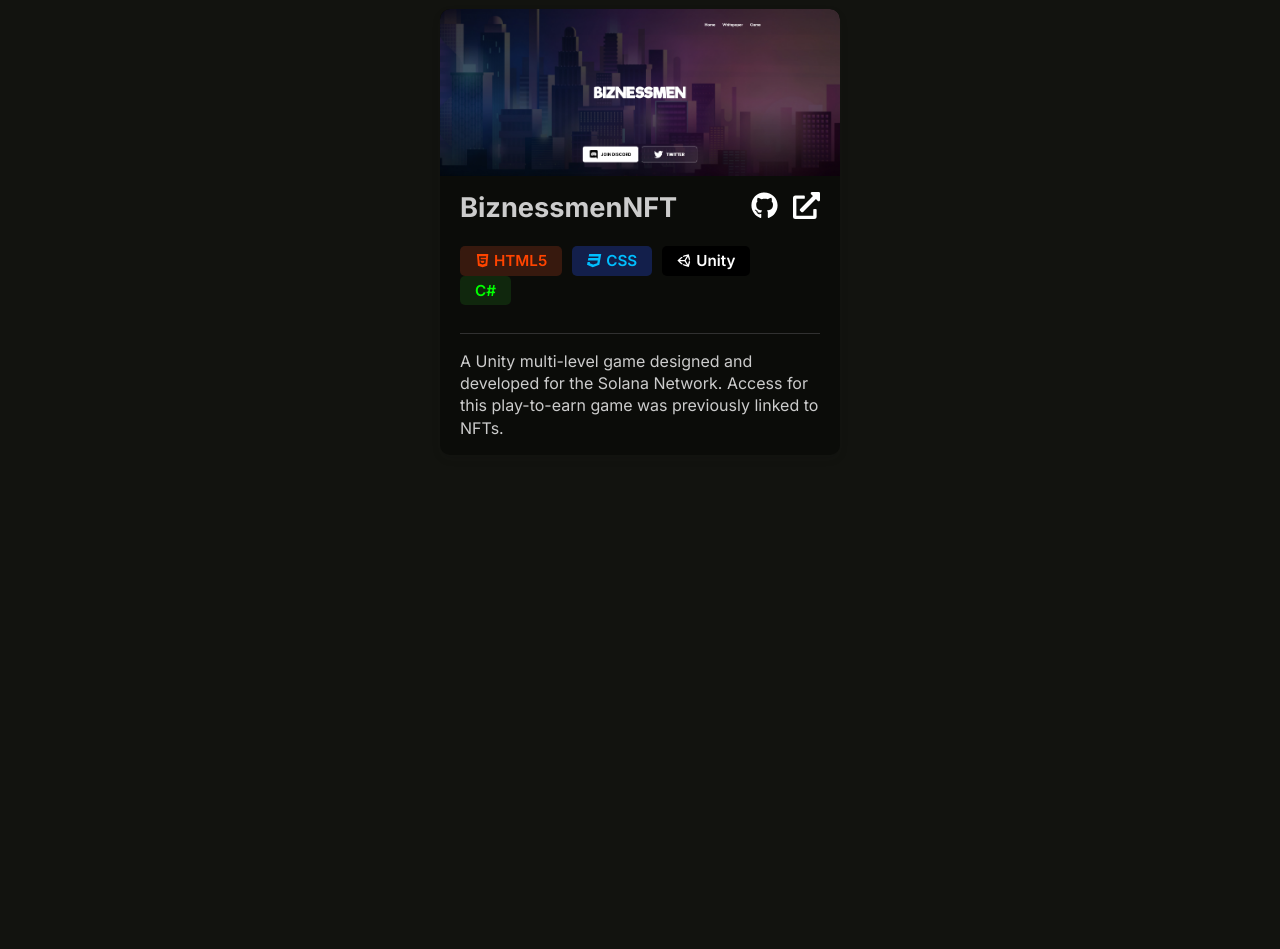
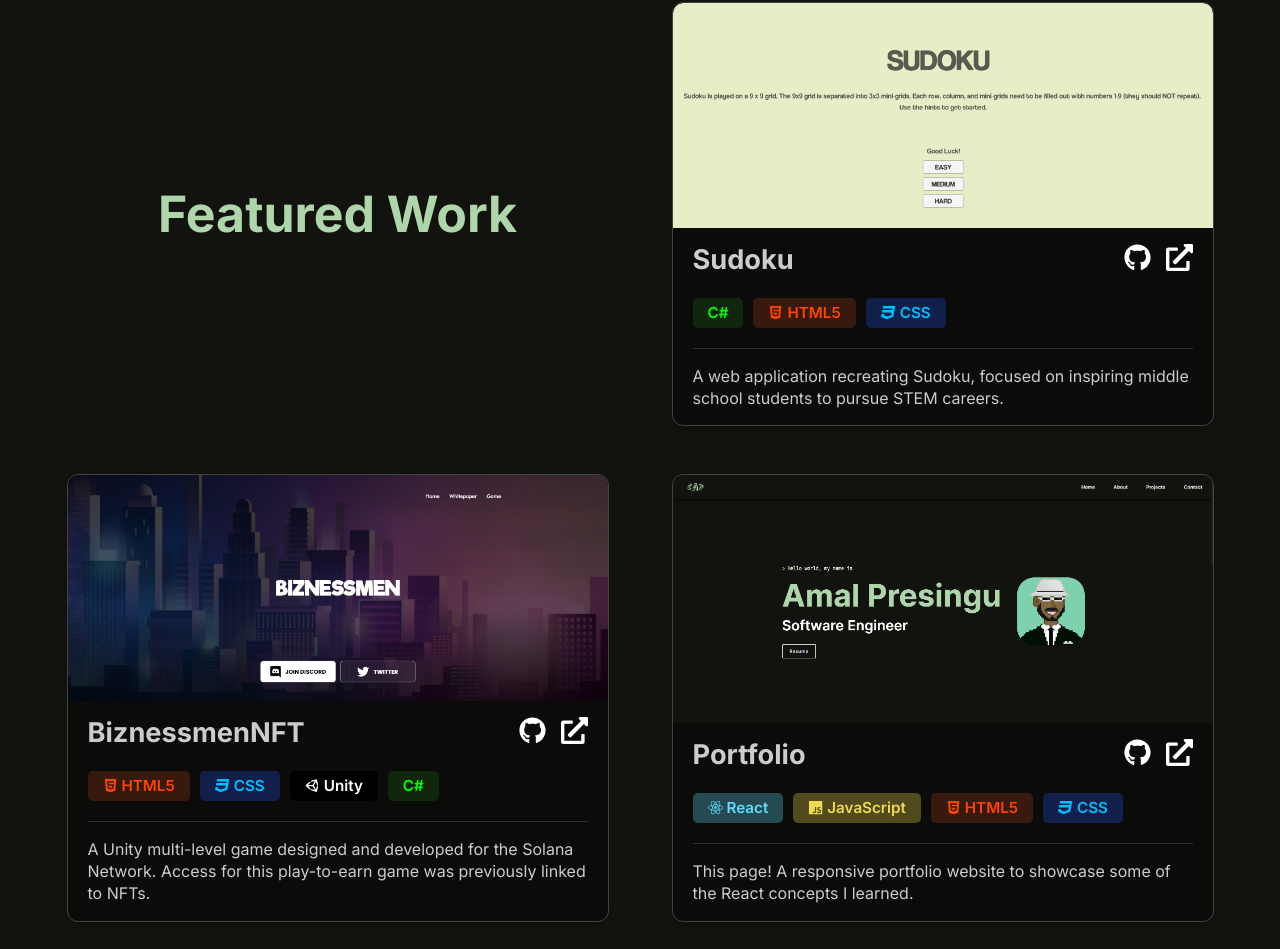
Before and after one commit to AmalPresingu/Portfolio, a React (Create React App) app: page / in a window 1280 px wide. Shown: the part 1675-2624 px from the top of the page. Before the commit the page ends 2558 px from the top, so only its background shows below. Built offline with nearby package versions, Linux system fonts and the light colour scheme; a web font is replaced by a local one.

Commit message:
fully completed responsive projects section
Remaining Tasks:
1. Make landing page responsive
2. Add Contact Me footer
3. Resume Button
4. Navigation

```diff
--- a/src/App.css
+++ b/src/App.css
@@ -41,3 +41,58 @@
     font-family: 'Ubuntu', sans-serif;
     letter-spacing: 1px;
 }
+
+.cards-container {
+    display: grid;
+    grid-template-columns: repeat(2, minmax(0, 1fr)); /* Two columns with equal width */
+    grid-template-rows: auto; /* Rows size will be determined by content size */
+    gap: 10px;
+    justify-content: center;
+    margin: 0 auto;
+    max-width: 1200px;
+    padding-top: 200px;
+  }
+
+  .label {
+    grid-column: 1 / 2; /* Occupies the first column */
+    grid-row: 1 / 2; /* Occupies the first row */
+    text-align: center;
+    align-self: center;
+  }
+
+  /* Apply grid positions for the cards */
+  .cards-container .card {
+    /* Allow cards to fill the space */
+  }
+
+  /* Use the nth-child selector to position cards for desktop view */
+  .cards-container .card:nth-child(2) {
+    grid-column: 2 / 3;
+    grid-row: 1 / 2;
+  }
+
+  .cards-container .card:nth-child(3) {
+    grid-column: 1 / 2;
+    grid-row: 2 / 3;
+  }
+
+  .cards-container .card:nth-child(4) {
+    grid-column: 2 / 3;
+    grid-row: 2 / 3;
+  }
+
+  /* Responsive adjustments */
+  @media (max-width: 768px) {
+    .cards-container {
+      grid-template-columns: 1fr; /* Switch to one column for smaller screens */
+    }
+
+    .label {
+      grid-column: 1; /* Label takes full width */
+      text-align: center; /* Center the text on small screens */
+    }
+
+    .cards-container .card {
+      grid-column: 1; /* All cards take full width */
+    }
+  }
--- a/src/App.js
+++ b/src/App.js
@@ -1,29 +1,61 @@
-import React from 'react';
+import React, { useEffect, useState } from 'react';
 import './App.css';
+import './index.css';
 import LandingPage from './components/LandingPage';
 import AboutMe from './components/AboutMe';
 import Navbar from './components/Navbar';
 import Card from './components/Card';
 
 function App() {
-  const projectsData = [{
+  const [showCards, setShowCards] = useState(false)
+  useEffect(() => {
+    const timer = setTimeout(() => {
+      setShowCards(true)
+    }, 3500);
+    return () => clearTimeout(timer);
+  }, []);
+  const projectsData = [
+  {
+    projectName: 'Sudoku',
+    projectUrl: "https://latin-squares.vercel.app/",
+    githubUrl: "https://github.com/AmalPresingu/SudokuFinalProject",
+    imageUrl: "sudoku.png",
+    tags: ['C#', 'HTML5', 'CSS'],
+    description: "A web application recreating Sudoku, focused on inspiring middle school students to pursue STEM careers."
+  },
+
+  {
     projectName: 'BiznessmenNFT',
     projectUrl: "https://testingwebsite-kh0rb4fju-kingamal.vercel.app/",
     githubUrl: "https://github.com/AmalPresingu/BiznessmenNFT",
     imageUrl: "biznessmen.png",
     tags: ['HTML5', 'CSS', 'Unity', 'C#'],
     description: "A Unity multi-level game designed and developed for the Solana Network. Access for this play-to-earn game was previously linked to NFTs."
+  },
+
+  {
+    projectName: 'Portfolio',
+    projectUrl: "https://portfolio-kingamal.vercel.app/",
+    githubUrl: "https://github.com/AmalPresingu/Portfolio",
+    imageUrl: "portfoliothumbnail.png",
+    tags: ['React', 'JavaScript', 'HTML5', 'CSS'],
+    description: "This page! A responsive portfolio website to showcase some of the React concepts I learned."
   }
-]
+];
 
   return (
     <div>
       <Navbar />
       <LandingPage />
       <AboutMe />
-      {projectsData.map((project, index) => (
-        <Card key={index} {...project} />
-      ))}
+      {showCards && (
+      <div className='cards-container'>
+        <h1 className='label inter'>Featured Work</h1>
+        {projectsData.map((project, index) => (
+          <Card key={index} {...project} className="card" />
+        ))}
+      </div>
+      )}
     </div>
   )
 }
--- a/src/components/Card.css
+++ b/src/components/Card.css
@@ -4,13 +4,15 @@
 }
 
 .project-card {
-  background: #0b0c09; /* uncommented and set to a color */
+  background: #0b0c09;
   border-radius: 10px;
   overflow: hidden;
-  margin: 20px auto; /* adjusted for centering */
-  box-shadow: 0px 4px 8px rgba(31, 31, 31, 0.1);
-  width: calc(100% - 40px); /* adjust width to account for margin */
-  max-width: 50vh; /* you may want to change this to px or % */
+  margin: 20px auto;
+  box-shadow: 0 4px 8px 0 rgba(0,0,0,0.2);
+  width: 100%;
+  max-width: 540px;
+
+  outline: 1px solid rgb(66, 66, 66);
 }
 
 .project-card-header {
@@ -60,6 +62,9 @@
 .project-card-tags {
   background-color: #0b0c09; /* ensures tags have the same background color */
   padding: 0.75rem 0;
+  display: flex;
+  flex-wrap: wrap;
+  row-gap: 10px;
 }
 
 .project-tag {
@@ -72,7 +77,6 @@
   font-size: 0.95em;
   font-weight: 600;
   gap: 1rem;
-
 }
 
 .project-tag svg {
@@ -103,8 +107,8 @@
   border: none;
   height: 1px;
   background-color: #313131;
-  margin-top: 1rem;
-  margin-bottom: 1rem;
+  margin-top: .5rem;
+  margin-bottom: .5rem;
 }
 
 /* Responsive styles */
@@ -112,14 +116,6 @@
   .project-card {
     margin: 20px auto;
     max-width: 95%;
-  }
-
-  .project-card-body,
-  .project-card-title,
-  .project-card-description,
-  .project-tag {
-    padding: calc(16px + 1vw);
-    font-size: calc(0.5em + 1vw);
   }
 }
 
@@ -133,11 +129,3 @@
     font-size: calc(0.75em + 1vw);
   }
 }
-
-.wrapper-top {
-  padding-top: 30vh;
-}
-
-.wrapper-bottom {
-  padding-bottom: 50vh;
-}
--- a/src/components/Card.js
+++ b/src/components/Card.js
@@ -47,7 +47,6 @@ const Card = ({ projectName, projectUrl, githubUrl, imageUrl, tags, description
 
   return (
     <>
-      <div className='wrapper-top'></div>
         <div className="project-card">
         <a href={projectUrl} target='_blank' rel="noopener noreferrer" className='project-card-link'>
           <img src={imageUrl} alt={projectName} className="project-card-image" />
@@ -76,7 +75,6 @@ const Card = ({ projectName, projectUrl, githubUrl, imageUrl, tags, description
           </a>
         </div>
 
-        <div className='wrapper-bottom'></div>
       </>
     );
   };
--- a/src/components/LandingStyles.css
+++ b/src/components/LandingStyles.css
@@ -1,4 +1,4 @@
-h1 {
+.name, .role, .greeting {
     margin: 0%;
     //padding-bottom: 25px;
 }
```
Also changed, not shown: public/portfoliothumbnail.png (added), public/sudoku.png (added).
